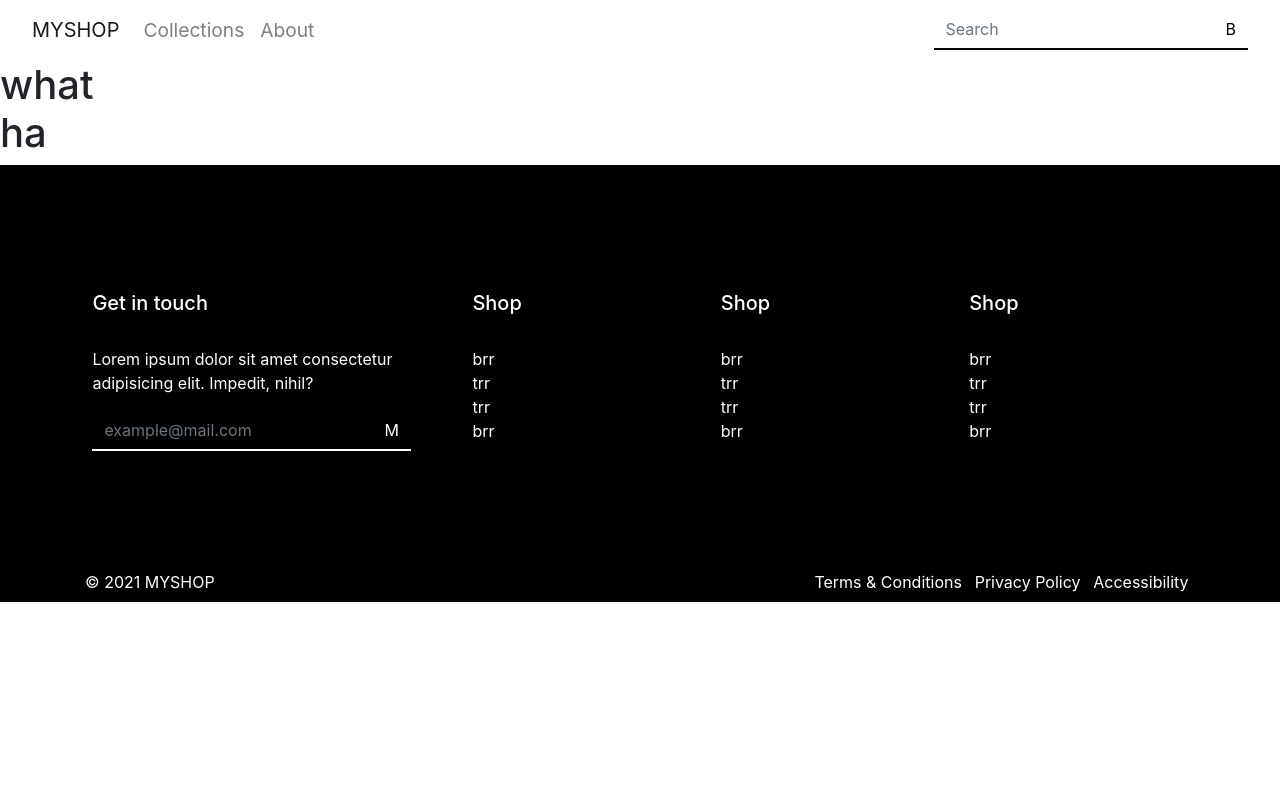
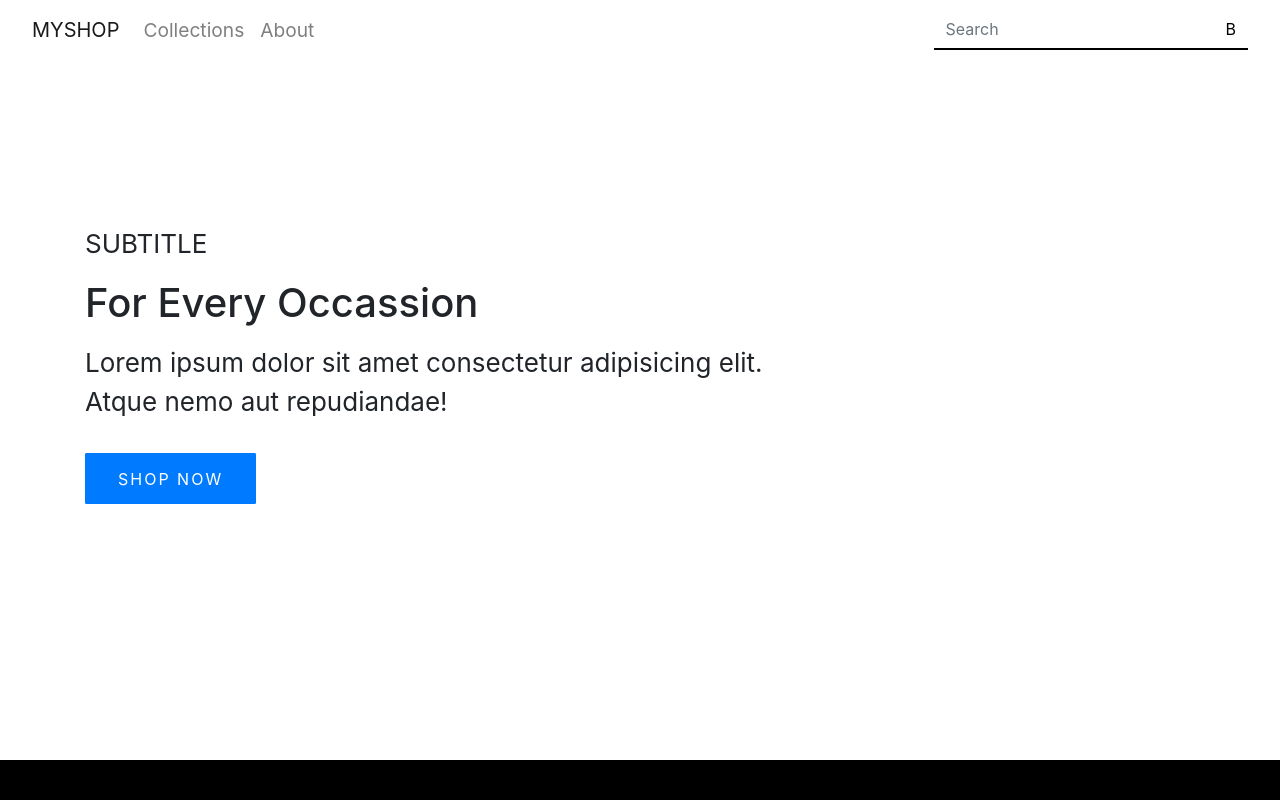
Before and after one commit to Dudiko2/myshop, a Next.js app: page / in a window 1280 px wide. Shown: the top 800 px of the page. Built offline with nearby package versions, Linux system fonts and the light colour scheme.

Commit message:
basic hero

```diff
--- a/components/Hero.tsx
+++ b/components/Hero.tsx
@@ -1,10 +1,33 @@
 import { FC } from "react";
+import { Button, Col, Container, Row } from "react-bootstrap";
+import Link from "next/link";
+import styles from "../styles/Hero.module.css";
 
 const Hero: FC = () => {
 	return (
-		<h1>
-			what <p>ha</p>
-		</h1>
+		<Container fluid className={styles.Hero}>
+			<Container>
+				<Row>
+					<Col lg={8}>
+						<div className={styles.content}>
+							<span className={`uppercase`}>subtitle</span>
+							<h1 className={`capitalize ${styles.heading}`}>
+								for every occassion
+							</h1>
+							<p>
+								Lorem ipsum dolor sit amet consectetur adipisicing elit. Atque
+								nemo aut repudiandae!
+							</p>
+							<Link href="/" passHref>
+								<Button className={`uppercase ${styles.button}`}>
+									shop now
+								</Button>
+							</Link>
+						</div>
+					</Col>
+				</Row>
+			</Container>
+		</Container>
 	);
 };
 
--- a/hoc/Layout.tsx
+++ b/hoc/Layout.tsx
@@ -1,6 +1,7 @@
 import { FC, ReactNode } from "react";
 import Header from "../components/Header";
 import Footer from "../components/Footer";
+import styles from "../styles/Layout.module.css";
 
 interface Props {
 	children?: ReactNode;
@@ -8,11 +9,11 @@ interface Props {
 
 const Layout: FC<Props> = ({ children }) => {
 	return (
-		<>
+		<div className={styles.Layout}>
 			<Header />
-			<main>{children}</main>
+			<div>{children}</div>
 			<Footer />
-		</>
+		</div>
 	);
 };
 
--- a/styles/Header.module.css
+++ b/styles/Header.module.css
@@ -1,5 +1,8 @@
 .Navbar {
 	padding: 0.5rem;
+	position: absolute;
+	width: 100%;
+	z-index: 100;
 }
 
 .collapseable {
--- /dev/null
+++ b/styles/Hero.module.css
@@ -0,0 +1,27 @@
+.Hero {
+	position: relative;
+	height: 95vh;
+	display: flex;
+	align-items: center;
+}
+
+.Hero .content {
+	font-size: 22px;
+}
+
+.Hero .heading {
+	margin: 1rem 0;
+}
+
+.button {
+	letter-spacing: 2px;
+	margin: 2rem 0;
+	padding: 0.8rem 2rem;
+	border-radius: 1px;
+}
+
+@media only screen and (min-width: 992px) {
+	.Hero .content {
+		font-size: 26px;
+	}
+}
--- /dev/null
+++ b/styles/Layout.module.css
@@ -0,0 +1,4 @@
+.Layout {
+	/* needed for positioning the Header to the top of the page without being sticky */
+	position: relative;
+}
--- a/styles/globals.css
+++ b/styles/globals.css
@@ -34,6 +34,10 @@ p {
 	text-transform: capitalize;
 }
 
+.uppercase {
+	text-transform: uppercase;
+}
+
 .input-cont {
 	display: flex;
 	border-bottom: 2px solid black;
```
